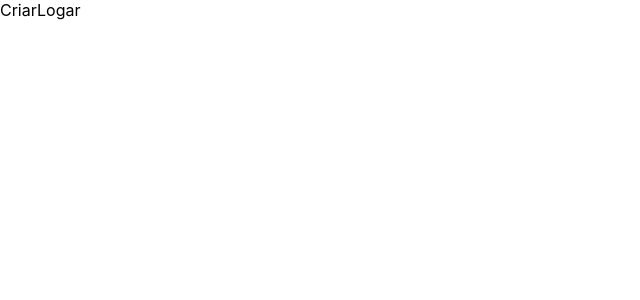
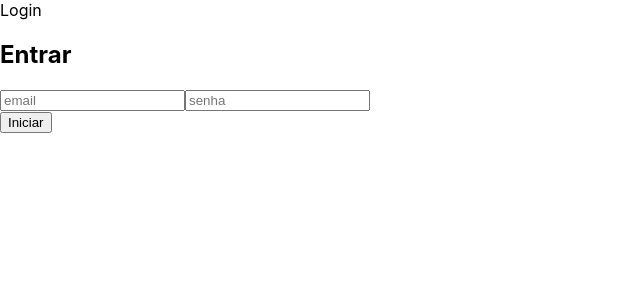
Before and after one commit to future4code/Vinicius-Silveira, a React (Create React App) app in the folder Semana10/Projeto/labex/: page /Login in a window 1280 px wide. Shown: the top 300 px of the page, without its empty margins (0-640 px from the left). Built offline with nearby package versions, Linux system fonts and the light colour scheme.

Commit message:
Componente Home finalizado com Rotas para Componente de inscricao e login

```diff
--- a/Semana10/Projeto/labex/src/screens/FormularioInscricaoUsuario/FormularioInscricaoUsuario.js
+++ b/Semana10/Projeto/labex/src/screens/FormularioInscricaoUsuario/FormularioInscricaoUsuario.js
@@ -3,7 +3,7 @@ import React from 'react'
 function FormularioIncricaoUsuario (){
     return(
         <div>
-
+            Inscrição Viagem
         </div>
     )
 }
--- a/Semana10/Projeto/labex/src/screens/Login/Login.js
+++ b/Semana10/Projeto/labex/src/screens/Login/Login.js
@@ -3,7 +3,19 @@ import React from 'react'
 function CriarLogar (){
     return(
         <div>
-            CriarLogar
+            Login
+            <div>
+                <div>
+                    <h2>Entrar</h2>
+                </div>
+                <div>
+                    <input placeholder='email'/>
+                    <input placeholder='senha' type='password'/>
+                </div>
+                <div>
+                    <button>Iniciar</button>
+                </div>
+            </div>
         </div>
     )
 }
```
Also changed, not shown: Semana10/Projeto/labex/src/screens/Login/Styled.js (added).
